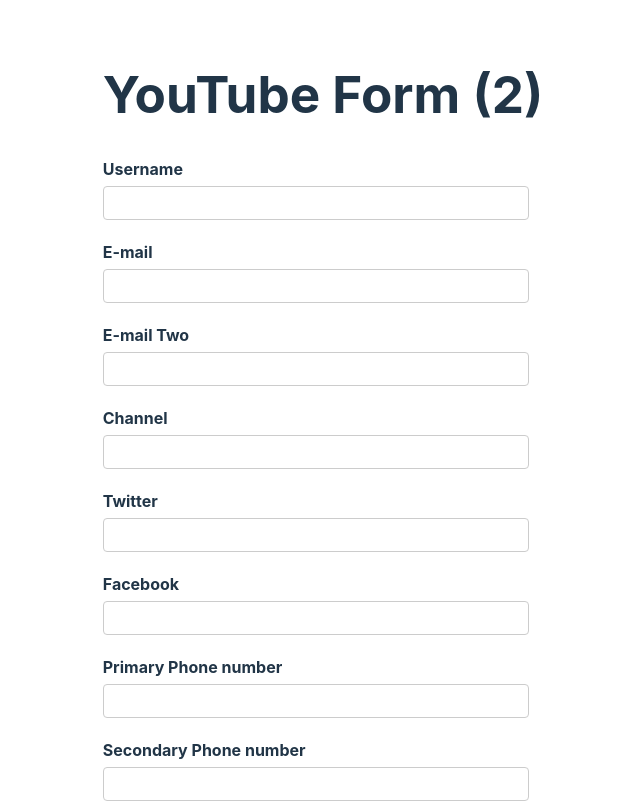
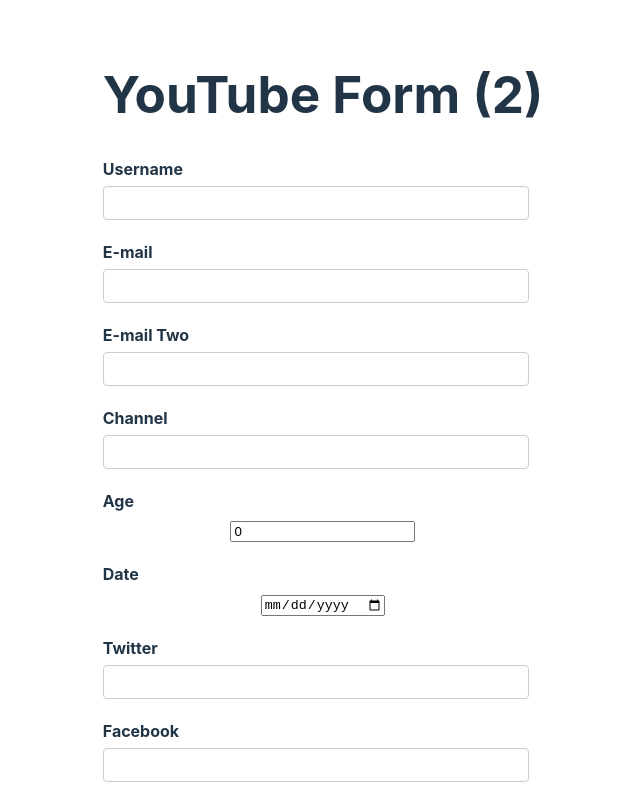
Before and after one commit to Elmar101/REACT-HOOK-FORM-WITH-TS, a React (Vite) app: page / in a window 1280 px wide. Shown: the top 803 px of the page, without its empty margins (317-957 px from the left). Built offline with nearby package versions, Linux system fonts and the light colour scheme.

Commit message:
valueAsNumber: true and valueAsDate: true in register method and input value number or date

```diff
--- a/src/components/RHFYouTubeForm.tsx
+++ b/src/components/RHFYouTubeForm.tsx
@@ -9,6 +9,8 @@
   email: string;
   emailTwo: string;
   channel: string;
+  age: number;
+  date: Date;
   social: {
     twitter: string;
     facebook: string;
@@ -36,6 +38,8 @@
       email: '',
       emailTwo: '',
       channel: '',
+      age: 0,
+      date: new Date(),
       social: {
         twitter: '',
         facebook: '',
@@ -117,6 +121,28 @@
         />
         <p className="error">{errors.channel?.message}</p>
 
+       <label htmlFor="age">Age</label>
+        <input
+          type="number"
+          id="age"
+          {...register("age", {
+            valueAsNumber: true,
+            required: { value: true, message: "Age is required" },
+          })}
+        />
+        <p className="error">{errors.age?.message}</p>
+
+        <label htmlFor="date">Date</label>
+        <input
+          type="date"
+          id="date"
+          {...register("date", {
+            valueAsDate: true,
+            required: { value: true, message: "Date is required" },
+          })}
+        />
+        <p className="error">{errors.date?.message}</p>
+
         <label htmlFor="channel">Twitter</label>
         <input
           type="text"
```
